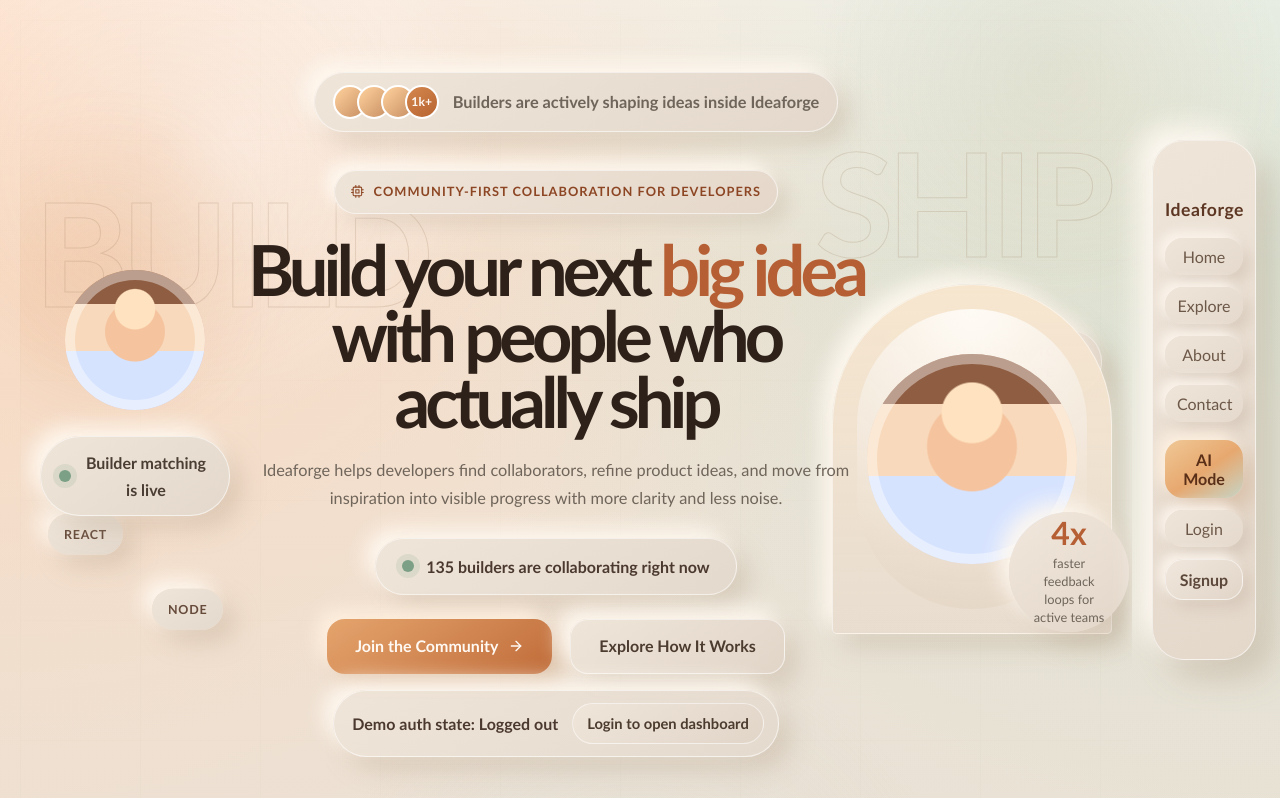
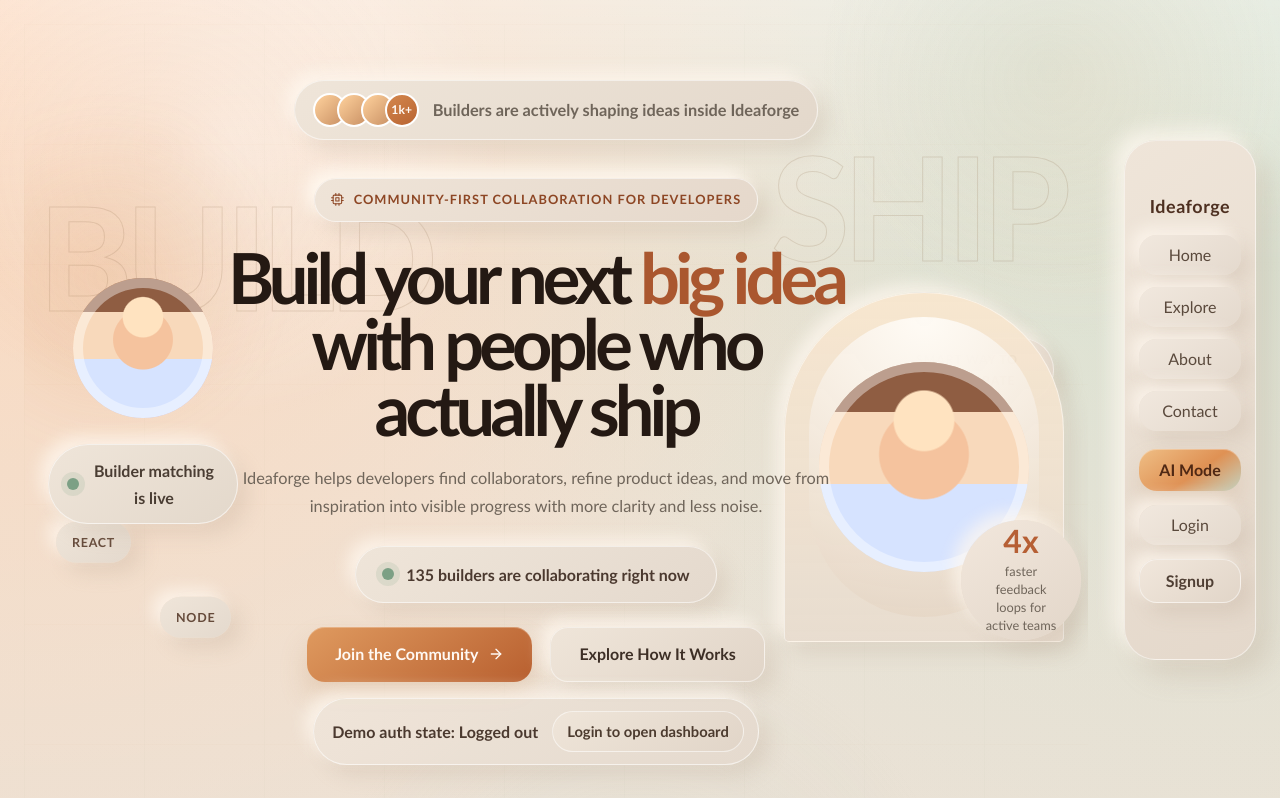
Before and after one commit to kritagya025/React_Project, a React (Vite) app in the folder my-react-app/: page / in a window 1280 px wide. Shown: the top 798 px of the page. Built offline with nearby package versions, Linux system fonts and the light colour scheme.

Commit message:
feat: initialize project structure with custom layout, navigation, and styling components

```diff
--- a/my-react-app/index.html
+++ b/my-react-app/index.html
@@ -2,7 +2,7 @@
 <html lang="en">
   <head>
     <meta charset="UTF-8" />
-    <link rel="icon" type="image/svg+xml" href="/favicon.svg" />
+    <link rel="icon" type="image/svg+xml" href="ideaforge_favicon_top_left.png" />
     <meta name="viewport" content="width=device-width, initial-scale=1.0" />
     <title>IdeaForge</title>
     <link rel="preconnect" href="https://fonts.googleapis.com">
--- a/my-react-app/src/App.css
+++ b/my-react-app/src/App.css
@@ -7,7 +7,7 @@
 .container {
   min-height: 100vh;
   width: 100%;
-  padding: 20px 20px 0;
+  padding: 24px 24px 0;
   position: relative;
   display: flex;
   flex-direction: column;
@@ -28,17 +28,16 @@
 .section-tag {
   display: inline-flex;
   margin-bottom: 16px;
-  padding: 9px 14px;
+  padding: 10px 16px;
   border-radius: 999px;
   background: var(--surface);
-  border: 1px solid rgba(182, 95, 52, 0.08);
+  border: 1px solid rgba(182, 95, 52, 0.1);
   color: var(--accent-strong);
   font-size: 0.82rem;
-  font-weight: 700;
+  font-weight: 800;
   letter-spacing: 0.08em;
   text-transform: uppercase;
-  box-shadow: -6px -6px 12px rgba(255, 248, 240, 0.9),
-    6px 6px 14px rgba(178, 158, 136, 0.24);
+  box-shadow: var(--shadow-md);
 }
 
 .mobile-menu-toggle,
@@ -55,10 +54,10 @@
   top: 50%;
   right: 24px;
   transform: translateY(-50%);
-  width: 104px;
+  width: 132px;
   min-height: min(520px, calc(100vh - 32px));
   max-height: calc(100vh - 32px);
-  padding: 22px 12px;
+  padding: 24px 14px;
   display: flex;
   flex-direction: column;
   align-items: stretch;
@@ -66,7 +65,7 @@
   gap: 18px;
   z-index: 1000;
   background: linear-gradient(145deg, #efe5d9, #e4d8cb);
-  border: 1px solid rgba(255, 255, 255, 0.55);
+  border: 1px solid rgba(255, 255, 255, 0.48);
   border-radius: 32px;
   box-shadow: var(--shadow-lg);
   transition: box-shadow 0.35s ease, transform 0.35s ease;
@@ -85,10 +84,10 @@
 
 .header-logo h1 {
   margin: 0;
-  font-size: 1.1rem;
+  font-size: 1.12rem;
   line-height: 1.1;
   letter-spacing: 0.03em;
-  color: #5d3723;
+  color: #4d2f20;
 }
 
 .header-nav {
@@ -103,13 +102,19 @@
 .header-nav a,
 .header-actions .login-btn {
   text-decoration: none;
-  color: #6c5848;
-  padding: 9px 12px;
+  color: #5a493c;
+  padding: 10px 12px;
   border-radius: 18px;
   text-align: center;
-  background: linear-gradient(145deg, #efe5d9, #e5d9cd);
-  box-shadow: -6px -6px 12px rgba(255, 248, 240, 0.82),
-    8px 8px 14px rgba(175, 155, 134, 0.26);
+  inline-size: 100%;
+  max-inline-size: 100%;
+  box-sizing: border-box;
+  white-space: normal;
+  overflow-wrap: normal;
+  word-break: normal;
+  line-height: 1.25;
+  background: linear-gradient(145deg, #f1e8de, #e4d9cd);
+  box-shadow: var(--shadow-md);
   transition: color 0.25s ease, transform 0.25s ease, box-shadow 0.25s ease;
 }
 
@@ -124,7 +129,7 @@
   flex-direction: column;
   align-items: stretch;
   justify-content: flex-end;
-  gap: 12px;
+  gap: 14px;
   flex: 0 0 auto;
 }
 
@@ -132,9 +137,16 @@
 .header-actions .signup-btn {
   text-decoration: none;
   border-radius: 18px;
-  padding: 10px 12px;
-  font-weight: 700;
+  padding: 11px 12px;
+  font-weight: 800;
   text-align: center;
+  inline-size: 100%;
+  max-inline-size: 100%;
+  box-sizing: border-box;
+  white-space: normal;
+  overflow-wrap: normal;
+  word-break: normal;
+  line-height: 1.25;
   transition: transform 0.25s ease, box-shadow 0.25s ease, background 0.25s ease;
 }
 
@@ -144,7 +156,7 @@
 
 @media (max-height: 760px) and (min-width: 981px) {
   .header {
-    width: 96px;
+    width: 120px;
     padding: 18px 10px;
     gap: 14px;
     border-radius: 28px;
@@ -169,18 +181,18 @@
 }
 
 .header-actions .ai-btn {
-  color: #5a2f18;
-  background: linear-gradient(145deg, #f0c896 0%, #e7a86f 52%, #c6d4c6 100%);
-  box-shadow: -8px -8px 16px rgba(255, 242, 226, 0.9),
-    12px 12px 22px rgba(190, 145, 104, 0.34);
+  color: #4f2814;
+  background: linear-gradient(145deg, #efbf86 0%, #df9154 56%, #c4d2c0 100%);
+  box-shadow:
+    0 14px 26px rgba(190, 145, 104, 0.22),
+    inset 0 1px 0 rgba(255, 246, 236, 0.34);
 }
 
 .header-actions .signup-btn {
-  color: #5c483b;
+  color: #4f3f34;
   background: linear-gradient(145deg, #f1e7dc, #e1d5c8);
-  border: 1px solid rgba(255, 255, 255, 0.55);
-  box-shadow: -6px -6px 12px rgba(255, 248, 240, 0.82),
-    8px 8px 14px rgba(175, 155, 134, 0.24);
+  border: 1px solid rgba(255, 255, 255, 0.48);
+  box-shadow: var(--shadow-md);
 }
 
 .header-actions .ai-btn:hover,
@@ -189,19 +201,19 @@
 }
 
 .header-actions .ai-btn:hover {
-  box-shadow: -10px -10px 22px rgba(255, 244, 230, 0.92),
-    16px 16px 26px rgba(190, 145, 104, 0.38);
+  box-shadow:
+    0 18px 30px rgba(190, 145, 104, 0.28),
+    inset 0 1px 0 rgba(255, 246, 236, 0.4);
 }
 
 .header-actions .signup-btn:hover {
-  box-shadow: -8px -8px 14px rgba(255, 248, 240, 0.88),
-    12px 12px 18px rgba(175, 155, 134, 0.28);
+  box-shadow: 0 14px 24px rgba(175, 155, 134, 0.2);
 }
 
 .site-main {
   flex: 1;
   min-width: 0;
-  padding-right: 128px;
+  margin-right: 168px;
 }
 
 .route-stage {
@@ -455,7 +467,7 @@
   }
 
   .site-main {
-    padding-right: 0;
+    margin-right: 0;
   }
 
   .header {
--- a/my-react-app/src/App.jsx
+++ b/my-react-app/src/App.jsx
@@ -97,7 +97,6 @@ function AppShell() {
           </div>
           <nav className="header-nav">
             <Link to="/">Home</Link>
-            {isAuthenticated && <Link to="/dashboard">Dashboard</Link>}
             <Link to="/explore">Explore</Link>
             <Link to="/about">About</Link>
             <Link to="/contact">Contact</Link>
--- a/my-react-app/src/Styles/Home.css
+++ b/my-react-app/src/Styles/Home.css
@@ -17,12 +17,12 @@
 
 .home section {
   width: min(100%, 1140px);
-  margin: 0 auto 40px;
+  margin: 0 auto 48px;
 }
 
 .home-section {
   position: relative;
-  padding: 24px 20px;
+  padding: 28px 24px;
 }
 
 .ambient-layer {
@@ -139,7 +139,7 @@
 .hero {
   position: relative;
   min-height: calc(100vh - 90px);
-  padding: 34px 20px 20px;
+  padding: 38px 24px 24px;
   text-align: center;
 }
 
@@ -161,7 +161,7 @@
 .hero-billboard p {
   margin: 0;
   font-weight: 700;
-  color: #473227;
+  color: #3f2b20;
 }
 
 .avatar-group {
@@ -248,7 +248,7 @@
   font-size: clamp(3rem, 5.5vw, 5.4rem);
   line-height: 0.94;
   letter-spacing: -0.07em;
-  color: #2d211a;
+  color: #241913;
   overflow-wrap: anywhere;
 }
 
@@ -259,7 +259,7 @@
 .hero p {
   margin: 0 auto;
   max-width: 760px;
-  color: #6f655a;
+  color: #55493f;
   font-size: 1.08rem;
 }
 
@@ -312,15 +312,16 @@ button {
   border: 0;
   border-radius: 18px;
   padding: 16px 28px;
-  background: linear-gradient(145deg, #e5a46d 0%, #c06c39 100%);
+  background: linear-gradient(145deg, #df9a5f 0%, #b85f2f 100%);
   color: #fff9f4;
   font-size: 1rem;
   font-weight: 800;
   line-height: 1.3;
   text-align: center;
   cursor: pointer;
-  box-shadow: -10px -10px 18px rgba(255, 240, 223, 0.88),
-    12px 12px 22px rgba(187, 132, 84, 0.34);
+  box-shadow:
+    0 16px 28px rgba(187, 132, 84, 0.24),
+    inset 0 1px 0 rgba(255, 244, 232, 0.3);
   transition:
     transform 0.3s cubic-bezier(0.22, 1, 0.36, 1),
     box-shadow 0.3s ease,
@@ -334,14 +335,15 @@ button {
 
 button:hover {
   transform: translateY(-3px);
-  box-shadow: -12px -12px 20px rgba(255, 243, 228, 0.92),
-    16px 16px 24px rgba(187, 132, 84, 0.38);
+  box-shadow:
+    0 20px 32px rgba(187, 132, 84, 0.3),
+    inset 0 1px 0 rgba(255, 244, 232, 0.36);
 }
 
 button.secondary {
   background: linear-gradient(145deg, #efe5d9, #e1d5c8);
-  color: #4c3b2f;
-  border: 1px solid rgba(255, 255, 255, 0.55);
+  color: #3d2f26;
+  border: 1px solid rgba(255, 255, 255, 0.48);
   box-shadow: var(--shadow-md);
 }
 
@@ -389,8 +391,8 @@ button.secondary {
   display: inline-flex;
   align-items: center;
   gap: 10px;
-  color: #4a3a30;
-  font-weight: 600;
+  color: #403229;
+  font-weight: 700;
 }
 
 .trust-pill svg {
@@ -676,7 +678,7 @@ button.secondary {
   padding: 28px;
   border-radius: 28px;
   background: linear-gradient(145deg, #efe5d9, #e3d8cb);
-  border: 1px solid rgba(255, 255, 255, 0.58);
+  border: 1px solid rgba(255, 255, 255, 0.46);
   box-shadow: var(--shadow-md);
   transition: transform 0.35s cubic-bezier(0.22, 1, 0.36, 1), box-shadow 0.35s ease;
 }
@@ -685,8 +687,7 @@ button.secondary {
 .feature-card:hover,
 .workflow-card:hover {
   transform: translateY(-4px);
-  box-shadow: -12px -12px 20px rgba(255, 248, 240, 0.94),
-    16px 16px 24px rgba(175, 155, 134, 0.28);
+  box-shadow: 0 18px 30px rgba(175, 155, 134, 0.22);
 }
 
 .story-card-large {
@@ -764,15 +765,20 @@ button.secondary {
 }
 
 .cta {
+  position: relative;
   display: flex;
   align-items: center;
   justify-content: space-between;
   gap: 24px;
-  padding: 32px;
+  padding: 36px;
   border-radius: 30px;
   background: linear-gradient(145deg, #e7d9cb, #d8cabb);
+  border: 0;
+  overflow: hidden;
   color: #34251d;
-  box-shadow: var(--shadow-lg);
+  box-shadow:
+    0 24px 40px rgba(175, 155, 134, 0.22),
+    0 2px 0 rgba(255, 248, 240, 0.2) inset;
 }
 
 .cta .section-tag {
@@ -788,7 +794,7 @@ button.secondary {
 
 .cta p {
   max-width: 620px;
-  opacity: 0.8;
+  opacity: 0.92;
 }
 
 .cta-button {
--- a/my-react-app/src/index.css
+++ b/my-react-app/src/index.css
@@ -17,21 +17,21 @@
   --surface-strong: #f5ede4;
   --surface-dark: #2c221c;
   --text: #1f1d1b;
-  --muted: #6f655a;
-  --line: rgba(74, 51, 33, 0.08);
-  --line-strong: rgba(74, 51, 33, 0.18);
-  --accent: #b65f34;
-  --accent-strong: #8d4624;
+  --muted: #5d5147;
+  --line: rgba(74, 51, 33, 0.1);
+  --line-strong: rgba(74, 51, 33, 0.2);
+  --accent: #aa572f;
+  --accent-strong: #7d3d1f;
   --accent-soft: rgba(182, 95, 52, 0.14);
   --warm: #d98b4e;
   --mint: #718e76;
-  --shadow-light: -14px -14px 28px rgba(255, 249, 242, 0.95);
-  --shadow-dark: 16px 16px 32px rgba(175, 155, 134, 0.42);
-  --shadow-pressed-light: inset -10px -10px 20px rgba(255, 249, 242, 0.9);
-  --shadow-pressed-dark: inset 10px 10px 20px rgba(182, 163, 142, 0.35);
+  --shadow-light: -10px -10px 20px rgba(255, 249, 242, 0.74);
+  --shadow-dark: 14px 14px 28px rgba(175, 155, 134, 0.28);
+  --shadow-pressed-light: inset -8px -8px 16px rgba(255, 249, 242, 0.7);
+  --shadow-pressed-dark: inset 8px 8px 16px rgba(182, 163, 142, 0.22);
   --shadow-lg: var(--shadow-light), var(--shadow-dark);
-  --shadow-md: -10px -10px 20px rgba(255, 248, 240, 0.92),
-    12px 12px 24px rgba(178, 158, 136, 0.34);
+  --shadow-md: -8px -8px 16px rgba(255, 248, 240, 0.72),
+    10px 10px 20px rgba(178, 158, 136, 0.24);
   --radius-xl: 32px;
   --radius-lg: 24px;
   --radius-md: 18px;
```
Also changed, not shown: my-react-app/public/ideaforge_favicon_top_left.png (added).
